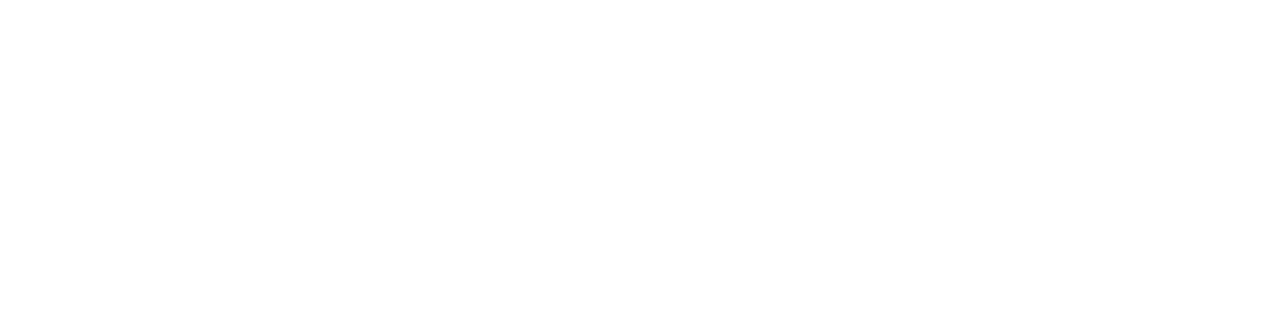
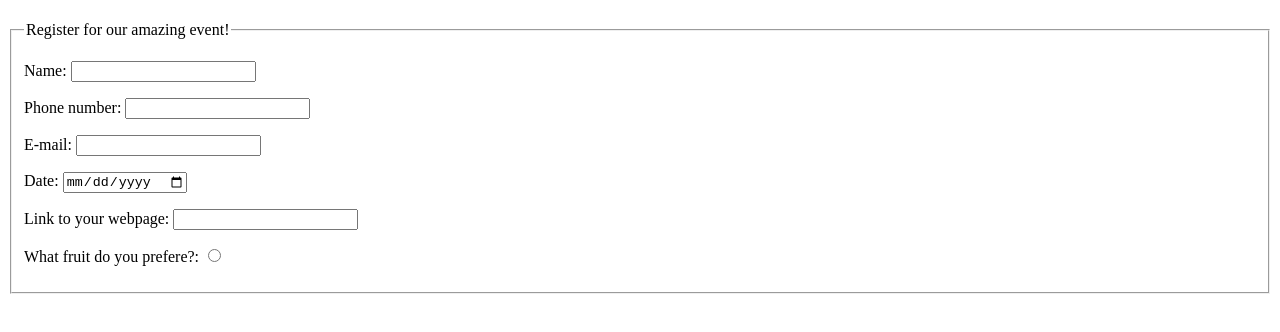
Before and after one commit to gorzat/mentorship-101, a plain HTML site: page 02 - HTML intro/form.html in a window 1280 px wide. Drawn offline with Linux system fonts and the light colour scheme.

Commit message:
poprawki

```diff
--- a/02 - HTML intro/form.html
+++ b/02 - HTML intro/form.html
@@ -6,7 +6,38 @@
         <meta name="viewport" content="width=device-width, initial-scale=1">
     </head>
     <body>
+        <h1></h1>
+        <p></p>
 
+        <form>
+            <fieldset>
+                <legend>Register for our amazing event!</legend>
+                <p>
+                    <label for="name">Name:</label>
+                    <input id="name" type="text">
+                </p>
+                <p>
+                    <label for="tel">Phone number:</label>
+                    <input id="tel" type="number">
+                </p>
+                <p>
+                    <label for="mail">E-mail:</label>
+                    <input id="mail" type="email">
+                </p>
+                <p>
+                    <label for="date">Date:</label>
+                    <input id="date" type="date">
+                </p>
+                <p>
+                    <label for="webpage">Link to your webpage:</label>
+                    <input id="webpage" type="text">
+                </p>
+                <p>
+                    <label for="fruit">What fruit do you prefere?:</label>
+                    <input id="fruit" type="radio">
+                </p>
+            </fieldset>
+        </form>
 
     </body>
 </html>
```
Also changed, not shown: 02 - HTML intro/movies.html (+1 -2 lines).
